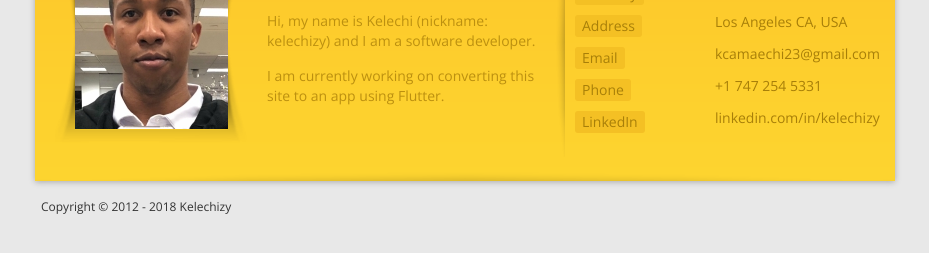
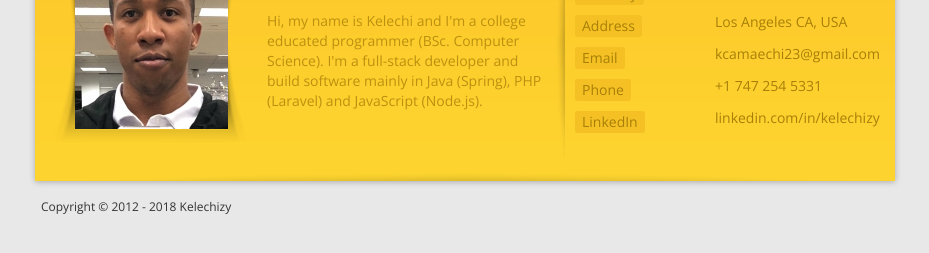
Before and after one commit to kelechizy/kelechizy, a plain HTML site: page index.html in a window 1280 px wide. Shown: the part 269-522 px from the top of the page, without its empty margins (175-1104 px from the left). Drawn offline with nearby package versions, Linux system fonts and the light colour scheme.

Commit message:
Update index.html

```diff
--- a/index.html
+++ b/index.html
@@ -47,8 +47,7 @@
                     	<div class="photo-inner"><img src="images/photo.jpg" height="186" width="153" /></div>
                         <h1>KELECHI C. </h1>
                         <h3>Software Engineer</h3>
-                        <p>Hi, my name is Kelechi (nickname: kelechizy) and I am a software developer.</p>
-                        <p>I am currently working on converting this site to an app using Flutter.</p>
+                        <p>Hi, my name is Kelechi and I'm a college educated programmer (BSc. Computer Science). I'm a full-stack developer and build software mainly in Java (Spring), PHP (Laravel) and JavaScript (Node.js).</p>
                     </div>
                     <!-- /About section -->
                     <!-- Personal info section -->
```
